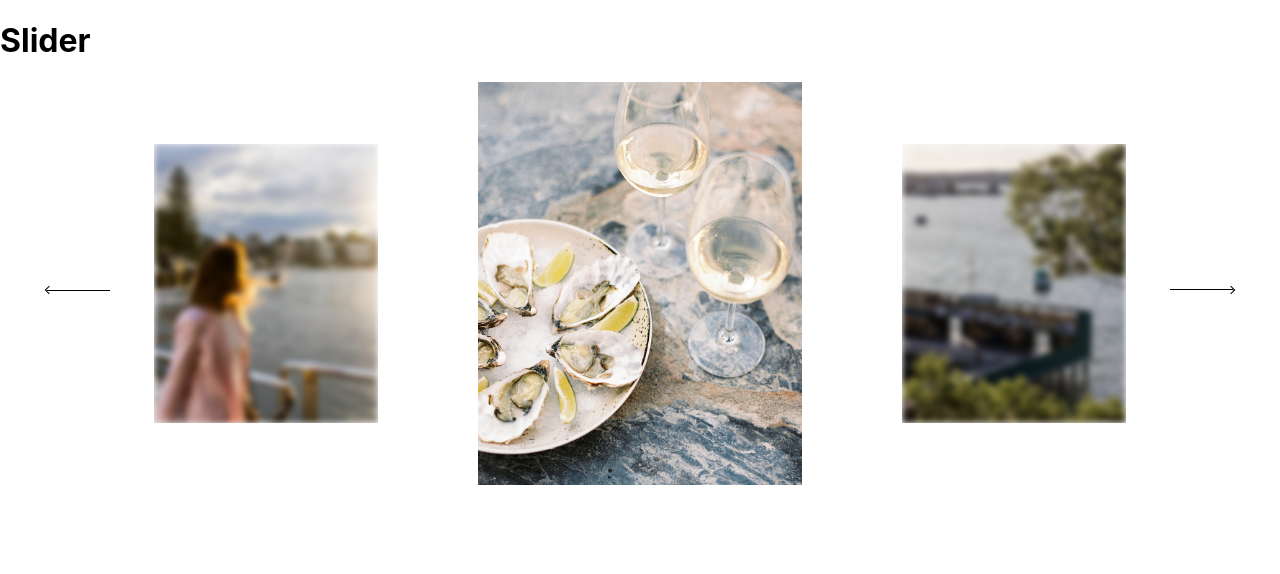
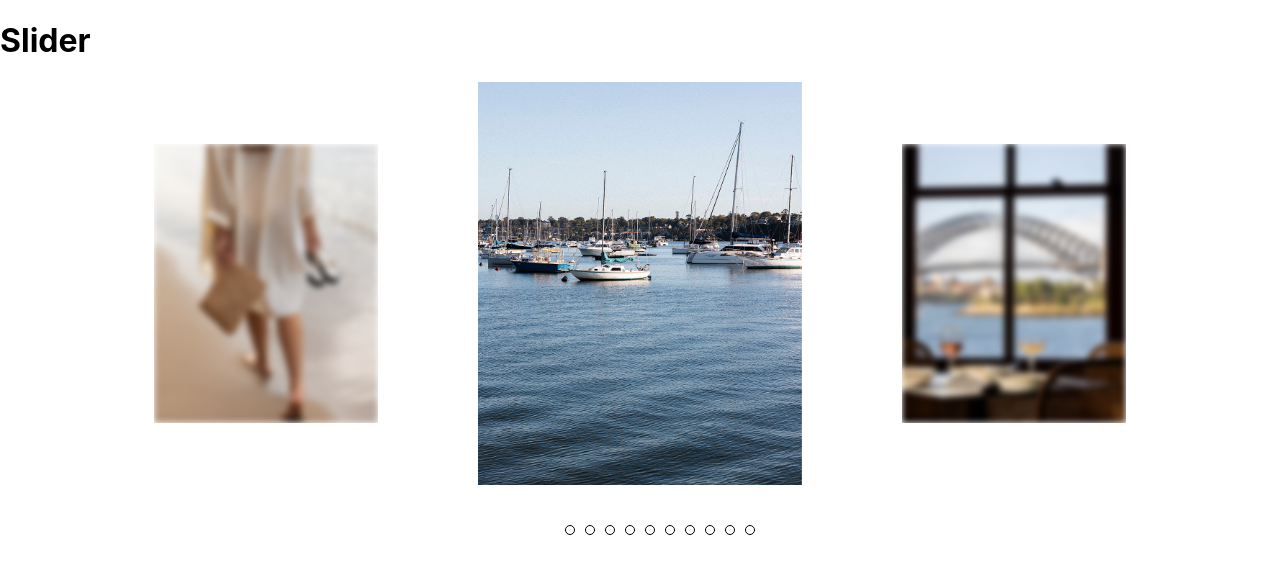
Before and after one commit to Bivektamu/fancySlider, a React (Create React App) app: page / in a window 1280 px wide. Shown: the top 574 px of the page. Built offline with nearby package versions, Linux system fonts and the light colour scheme.

Commit message:
Working on control navigation. Still not complete.

```diff
--- a/src/App.js
+++ b/src/App.js
@@ -22,7 +22,7 @@ function App() {
       </header>
 
       <main>
-        <FancySlider images = {images} auto={true} timer={1000} directionNav = {true} contronNav={false} />
+        <FancySlider images = {images} auto={true} timer={4000} transitionTime = {1000} directionNav = {false} controlNav={true}  />
       </main>
     </div>
   );
--- a/src/App.scss
+++ b/src/App.scss
@@ -1,77 +1,17 @@
-@import './mixin.scss';
-
+@import "./mixin.scss";
 
 * {
   box-sizing: border-box;
 }
 
-
-
 #fancySlider {
-  @include flex(center, space-between);
   padding-left: 12%;
   padding-right: 12%;
   position: relative;
 
-  .click_me {
-    width: 66px;
-    height: 14px;
-    border: none;
-    position: absolute;
-    top: calc(50% - 1px);
-    overflow: hidden;
-    box-shadow: none;
-    background: none;
-    z-index: 3;
-    cursor: pointer;
-    &.hide {
-      width: 0;
-      height: 0;
-      opacity: 0;
-      visibility: hidden;
-    }
-    &:before {
-      content: '';
-      position: absolute;
-      width: 65px;
-      left: 3px;
-      height: 1px;
-      background: #000;
-    }
-    &:after {
-      content: '';
-      position: absolute;
-      left: 2px;
-      width: 5px;
-      height: 5px;
-      border-left: 1px solid #000;
-      border-bottom: 1px solid #000;
-      transform: rotate(45deg);
-      top:0;
-      bottom: 0;
-      margin: auto;
-    }
+  #wrapper {
+    @include flex(center, space-between);
 
-    svg {
-      position: absolute;
-      left: 0;
-      top:0;
-      width: 100%;
-      height: auto;
-    }
-    &.left {
-      left: calc(6% - 33px);
-    }
-    &.right {
-      right: calc(6% - 33px);
-      transform: rotate(180deg);
-    }
-  }
-  //
-  .wrapper {
-    position: absolute;
-    display: none;
-  }
     & > div {
       width: calc(33.333%);
       position: relative;
@@ -88,7 +28,7 @@
         transform: translateX(100%) scaleY(1.2);
         opacity: 0;
         transform-origin: right;
-      transition-timing-function:cubic-bezier(0.45, 0, 0.55, 1);
+        transition-timing-function: cubic-bezier(0.45, 0, 0.55, 1);
         // transition: all 1s cubic-bezier(0.45, 0, 0.55, 1);
         transition-duration: 0s;
         object-fit: cover;
@@ -97,7 +37,7 @@
         &.show {
           opacity: 1;
           right: 0;
-        transform: translateX(0) scaleY(1)!important;
+          transform: translateX(0) scaleY(1) !important;
         }
       }
 
@@ -175,12 +115,12 @@
         object-fit: cover;
         // height: auto;
       }
-
-
+    }
 
   }
+
   &.reverse {
-    & > div {
+    #wrapper > div {
       .next {
         transform: translateX(-100%) scaleY(1.2);
       }
@@ -190,4 +130,89 @@
       }
     }
   }
+
+  .click_me {
+    width: 66px;
+    height: 14px;
+    border: none;
+    position: absolute;
+    top: calc(50% - 1px);
+    overflow: hidden;
+    box-shadow: none;
+    background: none;
+    z-index: 3;
+    cursor: pointer;
+    &.hide {
+      width: 0;
+      height: 0;
+      opacity: 0;
+      visibility: hidden;
     }
+    &:before {
+      content: "";
+      position: absolute;
+      width: 65px;
+      left: 3px;
+      height: 1px;
+      background: #000;
+    }
+    &:after {
+      content: "";
+      position: absolute;
+      left: 2px;
+      width: 5px;
+      height: 5px;
+      border-left: 1px solid #000;
+      border-bottom: 1px solid #000;
+      transform: rotate(45deg);
+      top: 0;
+      bottom: 0;
+      margin: auto;
+    }
+
+    svg {
+      position: absolute;
+      left: 0;
+      top: 0;
+      width: 100%;
+      height: auto;
+    }
+    &.left {
+      left: calc(6% - 33px);
+    }
+    &.right {
+      right: calc(6% - 33px);
+      transform: rotate(180deg);
+    }
+  }
+
+  .controlWrapper {
+    display: block;
+    text-align: center;
+    margin-top: 40px;
+    ul {
+      display: flex;
+      align-items: center;
+      justify-content: center;
+      column-gap: 10px;
+      li {
+        list-style: none;
+        button {
+          display: block;
+          width: 10px;
+          height: 10px;
+          border-radius: 100%;
+          // background: black;
+          background: none;
+          padding: 0;
+          cursor: pointer;
+          border: 1px solid black;
+          &:hover, &.active {
+            background: black;
+          }
+        }
+      }
+    }
+  }
+  //
+}
--- a/src/component/FancySlider.js
+++ b/src/component/FancySlider.js
@@ -1,18 +1,10 @@
 import React, { useEffect, useRef, useState } from "react";
 
-import imgO from "../images/2a.jpg";
-import imgT from "../images/2b.jpg";
-import imgTh from "../images/2c.jpg";
-import imgF from "../images/2d.jpg";
-import imgFi from "../images/2e.jpg";
-import imgS from "../images/2f.jpg";
-
 const FancySlider = (props) => {
-  const wrapper = useRef(null);
   const sliderRef = useRef(null);
 
   const [slider, setSlider] = useState(null);
-  const [timer, setTimer] = useState(props.timer ? props.timer : 1000);
+  const [timer, setTimer] = useState(props.timer ? props.timer : 4000);
   const [stop, setStop] = useState(false);
   const [images, setImages] = useState(props.images ? props.images : []);
   const [leftSide, setLeftSide] = useState(null);
@@ -20,16 +12,14 @@ const FancySlider = (props) => {
   const auto = props?.auto;
   const directionNav = props?.directionNav
   const controlNav = props?.controlNav
+  const transitionTime = props.transitionTime? props.transitionTime : 500
 
   useEffect(() => {
     if (!slider) {
       setSlider(sliderRef.current);
-
-      // setImages(sliderRef.current.querySelectorAll(".wrapper > img"));
     } else {
       if (images && !leftSide) {
         declareSlider();
-        console.log(auto);
       } else {
         if (auto) {
           let nextSlide = slider.querySelector(".click_me.right");
@@ -45,21 +35,24 @@ const FancySlider = (props) => {
         }
       }
     }
-  }, [slider, stop, timer, leftSide]);
+  }, [slider, stop, timer, leftSide, counter]);
 
   function declareSlider() {
     let lS = document.createElement("div"),
       rightSide = document.createElement("div"),
-      center = document.createElement("div");
+      center = document.createElement("div"),
+      wrapper = document.createElement('div');
 
     let f1 = images[0],
       f2 = images[1],
       l1 = images[images.length - 1],
-      l2 = images[images.length - 2],
-      wrapper = slider.querySelector(".wrapper");
+      l2 = images[images.length - 2];
+
+      console.log(timer)
 
     const newImgs = [l2, l1, ...images, f1, f2];
 
+    wrapper.setAttribute('id', 'wrapper')
     lS.setAttribute("id", "left");
     center.setAttribute("id", "center");
     rightSide.setAttribute("id", "right");
@@ -79,15 +72,14 @@ const FancySlider = (props) => {
     }" class="next" />`;
     rightSide.innerHTML = html;
 
-    // setImages(newImgs);
+    setImages(newImgs);
+    wrapper.appendChild(lS)
+    wrapper.appendChild(center)
+    wrapper.appendChild(rightSide)
 
-    slider.appendChild(lS);
-    slider.appendChild(center);
-    slider.appendChild(rightSide);
+    slider.prepend(wrapper)
 
     setLeftSide(lS);
-
-    // wrapper.remove();
 
     const nextSlide = slider.querySelectorAll("img.show");
 
@@ -109,8 +101,8 @@ const FancySlider = (props) => {
       return;
     }
 
+
     setCounter((prevState) => {
-      console.log(prevState);
       let c = prevState;
       const a = e.classList;
 
@@ -178,12 +170,12 @@ const FancySlider = (props) => {
 
         let show = slider.querySelectorAll("img.show");
         show.forEach((ele) => {
-          ele.style.transitionDuration = `${timer / 1000}s`;
+          ele.style.transitionDuration = `${transitionTime / 1000}s`;
         });
 
         let hide = slider.querySelectorAll("img.hide");
         hide.forEach((ele) => {
-          ele.style.transitionDuration = `${timer / 1000}s`;
+          ele.style.transitionDuration = `${transitionTime / 1000}s`;
         });
       }, 10);
 
@@ -212,16 +204,18 @@ const FancySlider = (props) => {
 
         let show = slider.querySelectorAll("img.show");
         show.forEach((ele) => {
-          ele.style.transitionDuration = `${timer / 1000}s`;
+          ele.style.transitionDuration = `${transitionTime / 1000}s`;
         });
 
         let hide = slider.querySelectorAll("img.hide");
         hide.forEach((ele) => {
-          ele.style.transitionDuration = `${timer / 1000}s`;
+          ele.style.transitionDuration = `${transitionTime / 1000}s`;
         });
-      }, timer * 1.2);
+      }, transitionTime*1.4);
       return c;
     });
+
+    console.log(counter)
   };
 
   ////////////////////////////////////////////////
@@ -234,28 +228,37 @@ const FancySlider = (props) => {
 
     setTimeout(() => {
       setStop(false);
-    }, timer * 1);
+    }, transitionTime);
   };
 
+  const controllerClicked = (e) => {
 
-  const controlNavWrapper = (
-    <div id="controlWrapper">
+    const parentNode = e.target.parentNode.parentNode
+    const index = [].indexOf.call(parentNode.children, e.target.parentNode)
 
+    e.target.classList.add('active')
+
+    console.log(index)
+
+    setCounter(index)
+
+    const rightArrow = document.querySelector('.click_me.right')
+    rightArrow.click()
+
+  }
+
+  const controlNavWrapper =  (
+    <div className="controlWrapper">
+      <ul>
+        {images.map((item, index)=> <li key={index}><button onClick={(e)=>controllerClicked(e)}></button></li>)}
+      </ul>
     </div>
   )
 
   return (
     <div id="fancySlider" className="pb200 desk plr100" ref={sliderRef}>
-      <div className="wrapper" ref={wrapper}>
-        <img src={imgO} alt="" />
-        <img src={imgT} alt="" />
-        <img src={imgTh} alt="" />
-        <img src={imgF} alt="" />
-        <img src={imgFi} alt="" />
-        <img src={imgS} alt="" />
-      </div>
 
-      {controlNav && controlNavWrapper}
+
 
       <button
         className={directionNav==false? "click_me left hide" : "click_me left"}
@@ -265,6 +268,11 @@ const FancySlider = (props) => {
         className={directionNav==false? "click_me right hide" : "click_me right"}
         onClick={(e) => onBtnClick(e)}
       ></button>
+
+
+     {controlNav && controlNavWrapper}
+
+
     </div>
   );
 };
```
Lines whose indentation alone changed are shown as unchanged.
